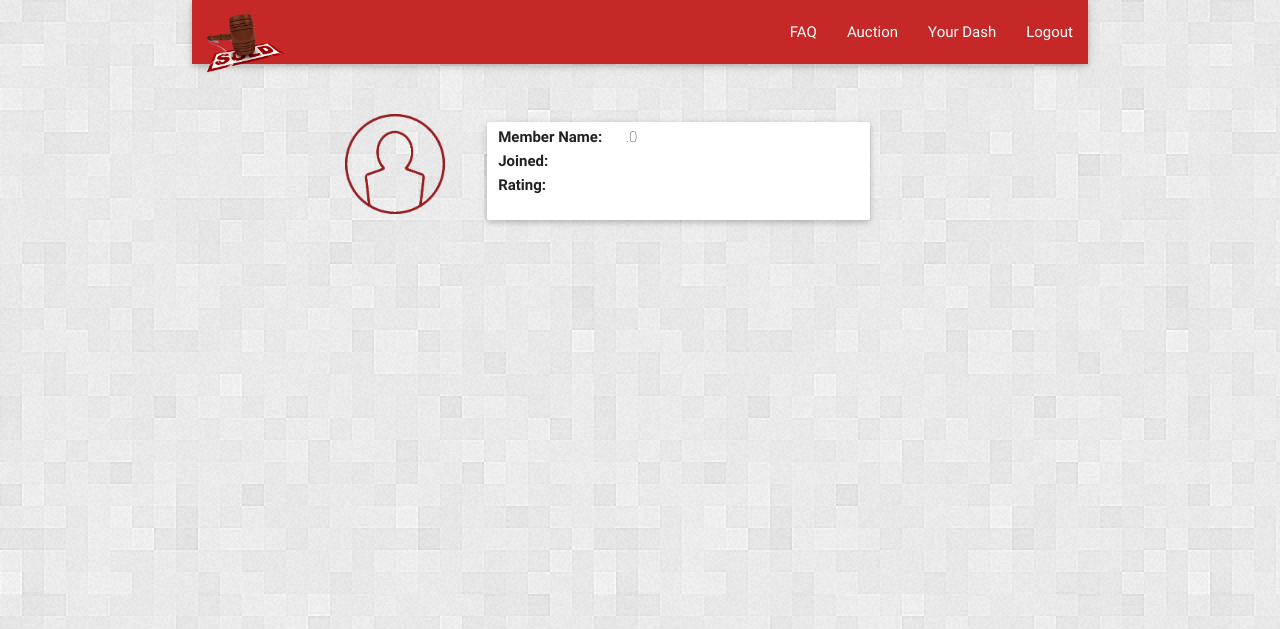
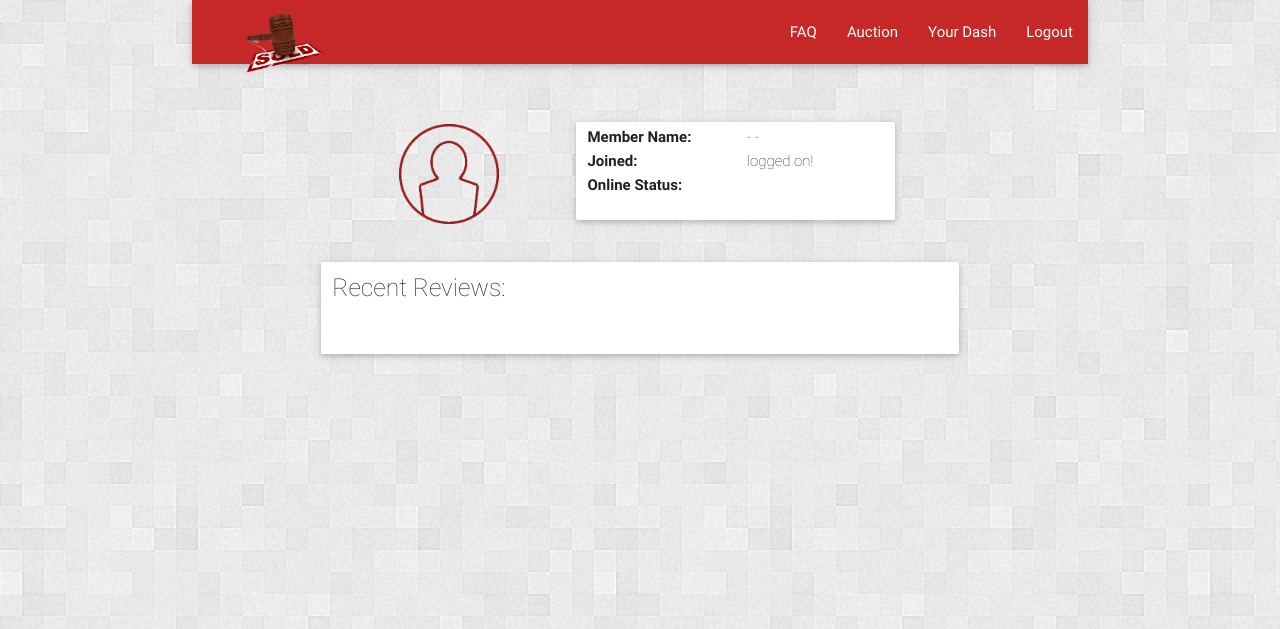
Before and after one commit to mjg3/the_block, a CodeIgniter app: template AuctionInstant/application/views/profile.php in a window 1280 px wide. Shown: the top 629 px of the page. Run offline with CodeIgniter, Linux system fonts and the light colour scheme; the template is opened without the code that fills it, so the values that code supplies are empty; some libraries are stand-ins or nearby versions.

Commit message:
added reviews to profile page, updated faq

```diff
--- a/AuctionInstant/application/config/routes.php
+++ b/AuctionInstant/application/config/routes.php
@@ -43,7 +43,7 @@
 $route['/users/auction'] = "users";
 $route['/users/faq'] = "users/faq";
 $route['/users/dash/'] = "users/dash/";
-
+$route['/users/profile/(:any)'] = "users/dash/$1";
 $route['404_override'] = '';
 
 
--- a/AuctionInstant/application/views/auction.php
+++ b/AuctionInstant/application/views/auction.php
@@ -30,7 +30,7 @@
             </div>
             <div class="row">
                 <div class="col s12 col m5 offset-m1">
-                    <img id="feature_img" class="responsive-img" src="/assets/images/featur_product.gif" onerror='this.onerror = null; this.src="/assets/images/alt_feature.gif"' alt="No Product"/>
+                    <img id="feature_img" class="responsive-img" src="/assets/images/feature_product.gif" onerror='this.onerror = null; this.src="/assets/images/alt_feature.gif"' alt="No Product"/>
 
                 </div>
                 <div class="col s12 col m5">
--- a/AuctionInstant/application/views/dash.php
+++ b/AuctionInstant/application/views/dash.php
@@ -10,7 +10,7 @@
         <div class="container">
             <nav>
                 <div class="nav-wrapper red darken-3">
-                    <a href="/"><img class="brand-logo left small_logo" src="/assets/images/hammer.gif"/></a>
+                    <a href="/"><img class="brand-logo left small_logo bump_right" src="/assets/images/hammer.gif"/></a>
                     <a href="#" data-activates="mobile-demo" class="button-collapse"><i class="material-icons">menu</i></a>
                     <ul class="right hide-on-med-and-down">
                         <li><a href="/users/faq">FAQ</a></li>
@@ -26,7 +26,7 @@
             </nav> <!-- End of Nav Bar-->
             <div class="row">
                 <div class="col s 12">
-                    <h5>Welcome, <a href="/users/profile"><?=$user_info['first_name']?></a></h5>
+                    <h5>Welcome, <a href="/users/profile/<?=$user_info['id']?>"><?=$user_info['first_name']?></a></h5>
                 </div>
             </div> <!-- End Welcome Header-->
             <div class="row">
--- a/AuctionInstant/application/views/profile.php
+++ b/AuctionInstant/application/views/profile.php
@@ -9,7 +9,7 @@
         <div class="container">
             <nav>
                 <div class="nav-wrapper red darken-3">
-                    <a href="/"><img class="brand-logo left small_logo" src="/assets/images/hammer.gif"/></a>
+                    <a href="/"><img class="brand-logo left small_logo bump_right" src="/assets/images/hammer.gif"/></a>
                     <a href="#" data-activates="mobile-demo" class="button-collapse"><i class="material-icons">menu</i></a>
                     <ul class="right hide-on-med-and-down">
                         <li><a href="/users/faq">FAQ</a></li>
@@ -24,25 +24,47 @@
                     </ul>
                 </div>
             </nav>
+            <div class="row">
+                <div class="offset-s1 col s10">
                     <div class="row profile_info">
-                <div class="col s2 offset-s2">
+                        <div class="center offset-s1 col s10 offset-l2 col l2">
                             <img class="profile_img" src="/assets/images/person.gif" alt="No Photo" />
                         </div>
-                <div class="card col s5">
+                        <div class="card offset-s1 col s10 offset-l1 col l5">
                             <div class="row">
-                        <div class="col s4">
+                                <div class="col s6">
                                     <h6>Member Name:</h6>
                                     <h6>Joined:</h6>
-                            <h6>Rating:</h6>
+                                    <h6>Online Status:</h6>
                                 </div>
-                        <div class="col s8">
+                                <div class="col s6">
                                     <h6 class="weight-lighten"><?=$user_info['first_name']?></h6>
-                            <h6 class="weight-lighten"><?=$user_info['created_at']?></h6>
-                            <h6 class="weight-lighten"><?=$user_info['rating']?>.0</h6>
+                                    <h6 class="weight-lighten">- <?=$user_info['created_at']?> -</h6>
+                                    <h6 class="weight-lighten">logged on!</h6>
                                 </div>
                             </div>
                         </div>
+                    </div> <!-- End Profile Info Row-->
+                    <div class="row review_card">
+                        <div class="offset-s1 col s10 card">
+                            <h5 class="weight-lighten">Recent Reviews:</h5>
+                            <div class="row">
+                                <div class="offset-s1 col s10 review card grey lighten-3">
+<?php                               foreach($reviews as $review){
+                                        for($i=0; $i<$review['rating'];$i++){?>
+                                            <i class="tiny material-icons no-width">star_rate</i>
+<?php                                   }?>
+                                        <h6 class="weight-lighten"><a href="/users/profile/<?=$review['writer_id']?>"><?=$review['first_name']?></a> says</h6>
+                                        <p><?=$review['review']?></p>
+<?php
+                                    }
+?>
+                                </div>
+                            </div> <!-- Review Box-->
                         </div>
                     </div>
+                </div> <!-- End of Profile Info with Reviews-->
+            </div>
+        </div> <!-- End Page container-->
     </body>
 </html>
--- a/AuctionInstant/assets/css/styles.css
+++ b/AuctionInstant/assets/css/styles.css
@@ -31,6 +31,7 @@
 {
     max-width: 100px;
     height: auto;
+    margin-top: 10px;
 }
 .profile_info
 {
@@ -95,3 +96,7 @@
     cursor: pointer;
     color: #6e1818;
 }
+.no-width
+{
+    width: 15px;
+}
--- a/AuctionInstant/assets/js/scripts.js
+++ b/AuctionInstant/assets/js/scripts.js
@@ -71,4 +71,7 @@
     $('#modal1').on('modal-close', function (e) {
         $(this).find("input,textarea,select").val('').end();
     })
+    $('#modal2').on('modal-close', function (e) {
+        $(this).find("input,textarea,select").val('').end();
+    })
 });
```
Also changed, not shown: AuctionInstant/application/controllers/users.php (+4 -3 lines), AuctionInstant/application/models/user.php (+13 -2 lines), AuctionInstant/application/views/faq.php (+28 -13 lines). Lines whose indentation alone changed are shown as unchanged.
